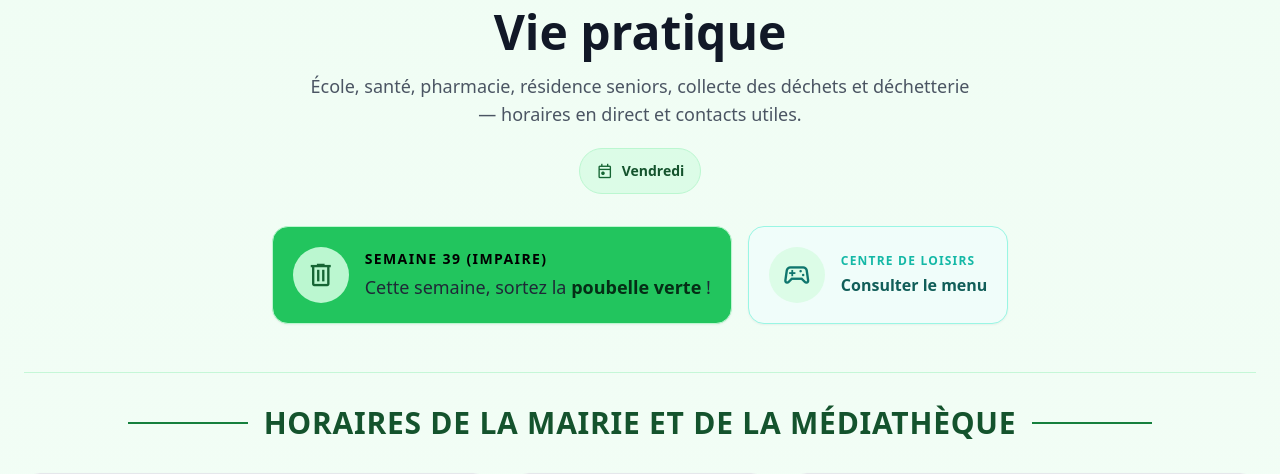
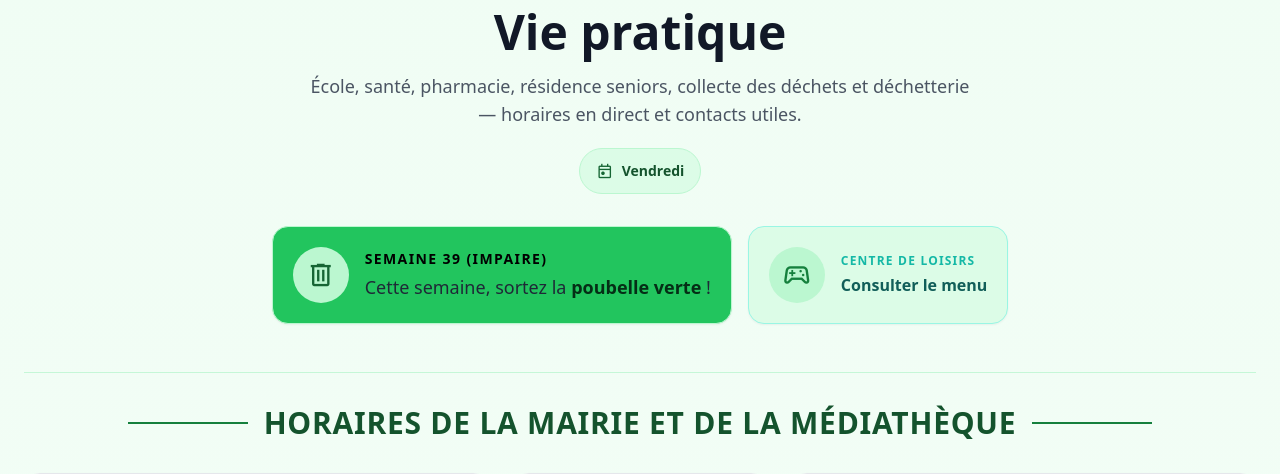
Before and after one commit to Pseudo404/MairieDhuizon, a Django app: page /vie-pratique/ in a window 1280 px wide. Shown: the part 129-603 px from the top of the page. Run offline with Django 5.2, Linux system fonts and the light colour scheme; tables that the repository leaves empty hold one stand-in row (values such as "Sample post"); grey boxes marked "Sample" are stand-in pictures; some libraries are stand-ins or nearby versions.

Commit message:
changement des couleurs

```diff
--- a/templates/vie_pratiques.html
+++ b/templates/vie_pratiques.html
@@ -49,8 +49,8 @@
                     {% endif %}
 
                     {% if centres_loisirs and centres_loisirs.menu_pdf and centres_loisirs.menu_pdf.name %}
-                    <a href="{{ centres_loisirs.menu_pdf.url }}" target="_blank" class="inline-flex flex-col sm:flex-row items-center gap-4 rounded-2xl p-5 bg-teal-50 border border-teal-200 shadow-sm transition-all hover:shadow-md hover:-translate-y-0.5 text-teal-700 font-semibold">
-                        <div class="flex h-14 w-14 items-center justify-center rounded-full bg-green-100 text-teal-700 shrink-0">
+                    <a href="{{ centres_loisirs.menu_pdf.url }}" target="_blank" class="inline-flex flex-col sm:flex-row items-center gap-4 rounded-2xl p-5 bg-green-100 border border-teal-200 shadow-sm transition-all hover:shadow-md hover:-translate-y-0.5 text-green-700 font-semibold">
+                        <div class="flex h-14 w-14 items-center justify-center rounded-full bg-green-200 text-green-700 shrink-0">
                             <span class="material-symbols-outlined text-3xl">sports_esports</span>
                         </div>
                         <div class="text-center sm:text-left">
```
